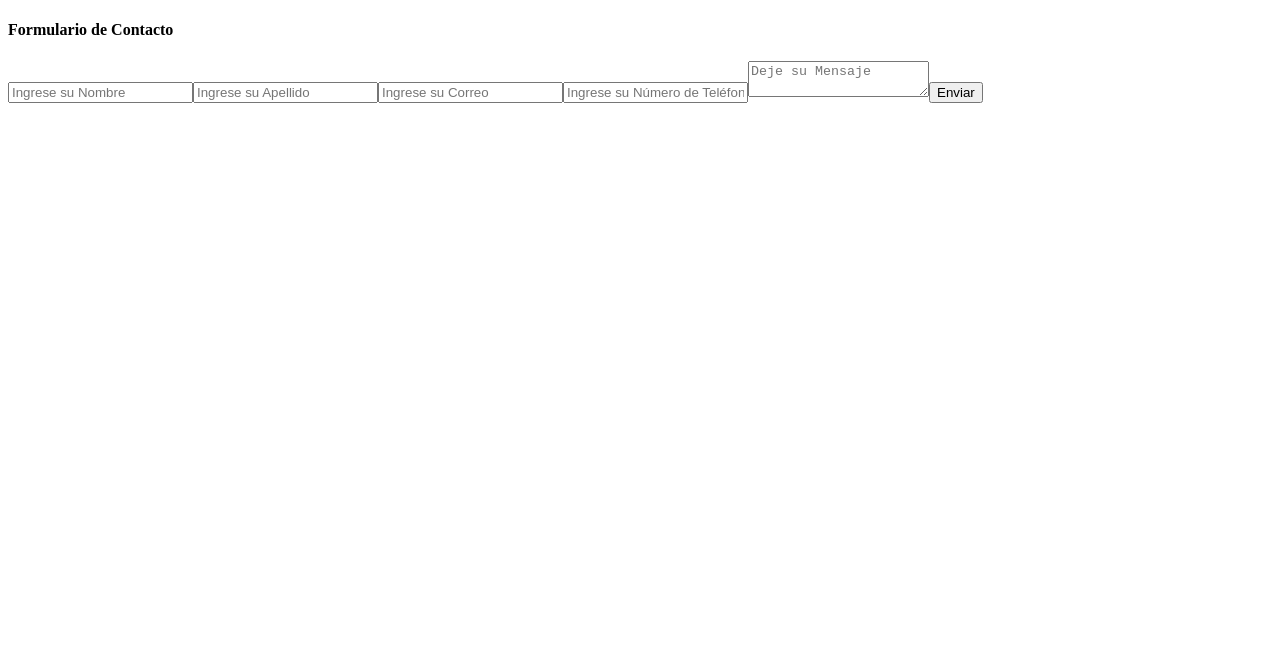
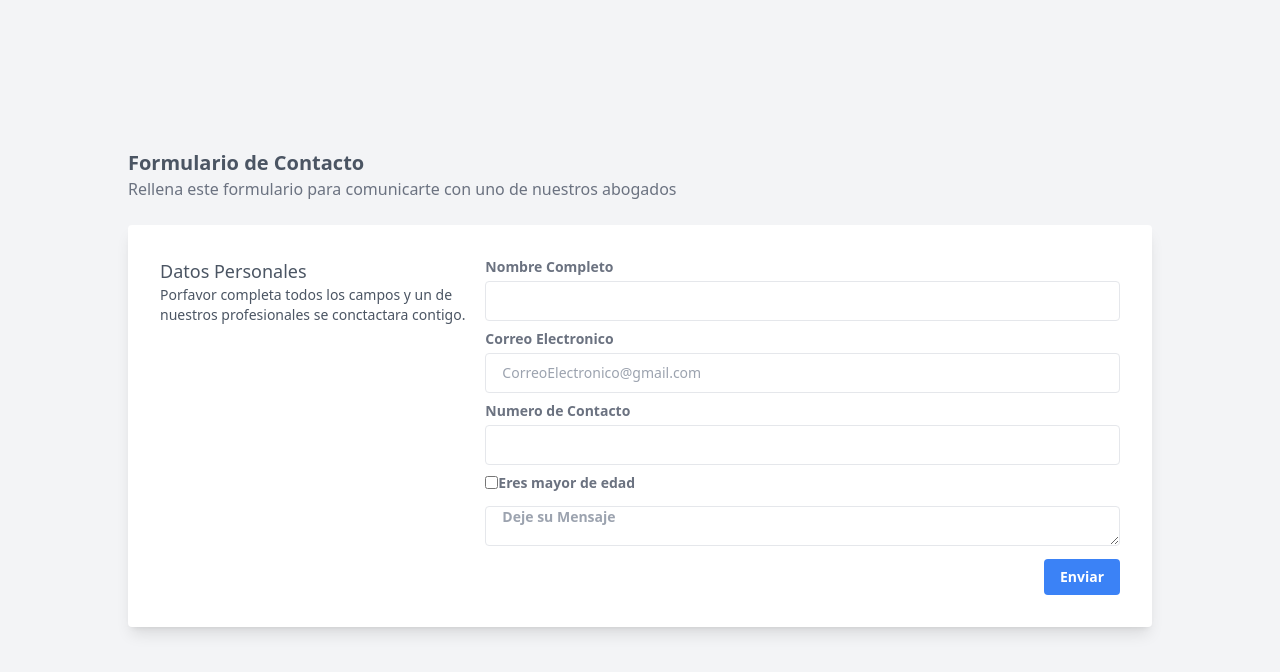
Before and after one commit to DonSebita/T.Integracion-2, a Next.js app: page /Contacto in a window 1280 px wide. Shown: the top 672 px of the page. Built offline with nearby package versions, Linux system fonts and the light colour scheme.

Commit message:
Estilo a formulario

```diff
--- a/app/Contacto/page.jsx
+++ b/app/Contacto/page.jsx
@@ -1,60 +1,61 @@
-
+import "../globals.css"
 export default function contacto() {
 
 	return (
 
-			<div>
-	    		<section >
-		        	<h4>Formulario de Contacto</h4>
-		        	<form>
-				    	<input
+		<div class="min-h-screen p-6 bg-gray-100 flex items-center justify-center">
+			<div class="container max-w-screen-lg mx-auto">
+				<div>
+					<h2 class="font-semibold text-xl text-gray-600">Formulario de Contacto</h2>
+					<p class="text-gray-500 mb-6">Rellena este formulario para comunicarte con uno de nuestros abogados</p>
 
-					    	type="text"
-					    	name="nombre"
-							autoComplete = "off"
+					<div class="bg-white rounded shadow-lg p-4 px-4 md:p-8 mb-6">
+						<div class="grid gap-4 gap-y-2 text-sm grid-cols-1 lg:grid-cols-3">
+							<div class="text-gray-600">
+								<p class="font-medium text-lg">Datos Personales</p>
+								<p>Porfavor completa todos los campos y un de nuestros profesionales se conctactara contigo.</p>
+							</div>
 
+							<div class="lg:col-span-2">
+								<div class="grid gap-4 gap-y-2 text-sm grid-cols-1 md:grid-cols-5">
+									<div class="md:col-span-5">
+										<label for="Nombre_Completo" class="font-semibold text-l text-gray-500">Nombre Completo</label>
+										<input type="text" name="nombre" id="nombre" class="h-10 border mt-1 rounded px-4 w-full text-black"  />
+									</div>
 
-					    	placeholder="Ingrese su Nombre"/>
+									<div class="md:col-span-5">
+										<label for="correo" class="font-semibold text-l text-gray-500">Correo Electronico</label>
+										<input type="text" name="correo" id="correo" class="h-10 border mt-1 rounded px-4 w-full text-black"  placeholder="CorreoElectronico@gmail.com" />
+									</div>
 
-				     	<input
+									<div class="md:col-span-5">
+										<label for="Ntelefonico" class="font-semibold text-l text-gray-500">Numero de Contacto</label>
+										<input type="text" name="Ntelefonico" id="Ntelefonico" class="h-10 border mt-1 rounded px-4 w-full text-black" placeholder="" />
+									</div>
 
-				     		type="text"
-				     		name="apellido"
-							autoComplete = "off"
+									<div class="md:col-span-5">
+										<div class="inline-flex items-center">
+											<input type="checkbox" name="M_edad" id="M_edad" class="form-checkbox" />
+											<label for="M_edad" class="font-semibold text-l text-gray-500">Eres mayor de edad</label>
+										</div>
+									</div>
+									<div class="md:col-span-5">
+									<textarea class="font-semibold text-l h-10 border mt-1 rounded px-4 w-full text-black" name="mensaje"  placeholder="Deje su Mensaje"></textarea>
+									</div>
+									<div class="md:col-span-5 text-right">
+										<div class="inline-flex items-end">
+											<button class="bg-blue-500 hover:bg-blue-700 text-white font-bold py-2 px-4 rounded">Enviar</button>
+										</div>
+									</div>
 
+								</div>
+							</div>
+						</div>
+					</div>
+				</div>
 
-				     		placeholder="Ingrese su Apellido"/>
-
-				     	<input
-
-				     		type="email"
-				     		name="correo"
-							autoComplete = "off"
-
-
-				     		placeholder="Ingrese su Correo"/>
-
-				        <input
-
-				        	type="text"
-				        	name="telefono"
-							autoComplete = "off"
-
-
-				        	placeholder="Ingrese su Número de Teléfono"/>
-
-				        <textarea
-
-				        	name="mensaje"
-							autoComplete = "off"
-
-
-				        	placeholder="Deje su Mensaje"></textarea>
-
-			        	<input  type="submit" value="Enviar"/>
-	    			</form>
-	    		</section>
-				</div>
+			</div>
+		</div>
 
 	)
 }
--- a/package.json
+++ b/package.json
@@ -17,7 +17,9 @@
     "next": "13.4.15",
     "postcss": "8.4.27",
     "react": "18.2.0",
-    "react-dom": "18.2.0",
-    "tailwindcss": "3.3.3"
+    "react-dom": "18.2.0"
+  },
+  "devDependencies": {
+    "tailwindcss": "^3.3.3"
   }
 }
```
Also changed, not shown: 1 other file (tests, documents, lock files or other folders).
